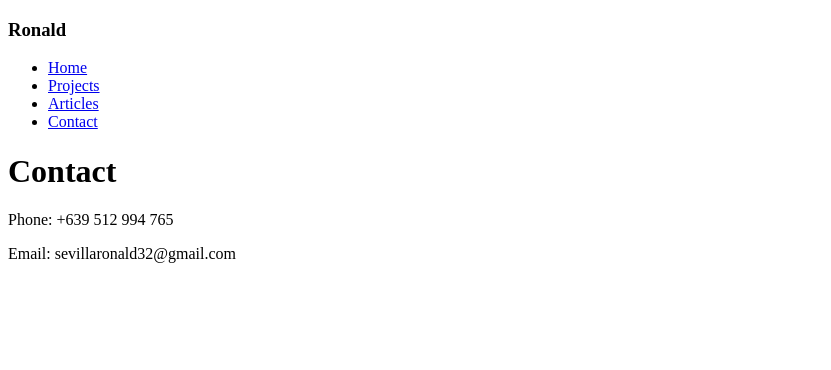
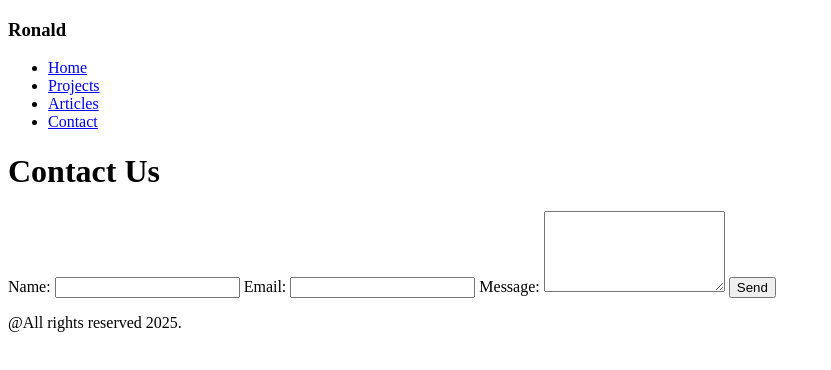
Before and after one commit to shironxiao/Basic-HTML-Website, a plain HTML site: page Contact.html in a window 1280 px wide. Shown: the whole page, without its empty margins (0-831 px from the left). Drawn offline with Linux system fonts and the light colour scheme.

Commit message:
finish the content of the page.

```diff
--- a/Contact.html
+++ b/Contact.html
@@ -19,9 +19,22 @@
         </ul>
     </header>
     <main>
-        <h1>Contact</h1>
-        <p>Phone: +639 512 994 765</p>
-        <p>Email: sevillaronald32@gmail.com</p>
+        <h1>Contact Us</h1>
+        <form action="/submit-form" method="post">
+        <label for="name">Name:</label>
+        <input type="text" id="name" name="name" required>
+
+        <label for="email">Email:</label>
+        <input type="email" id="email" name="email" required>
+
+        <label for="message">Message:</label>
+        <textarea id="message" name="message" rows="5" required></textarea>
+
+        <button type="submit">Send</button>
+        </form>
     </main>
+    <footer>
+        <p>@All rights reserved 2025.</p>
+    </footer>
 </body>
 </html>
```
Also changed, not shown: Articles.html (+5 -0 lines), BasicHTML.html (+3 -0 lines), Projects.html (+10 -1 lines).
